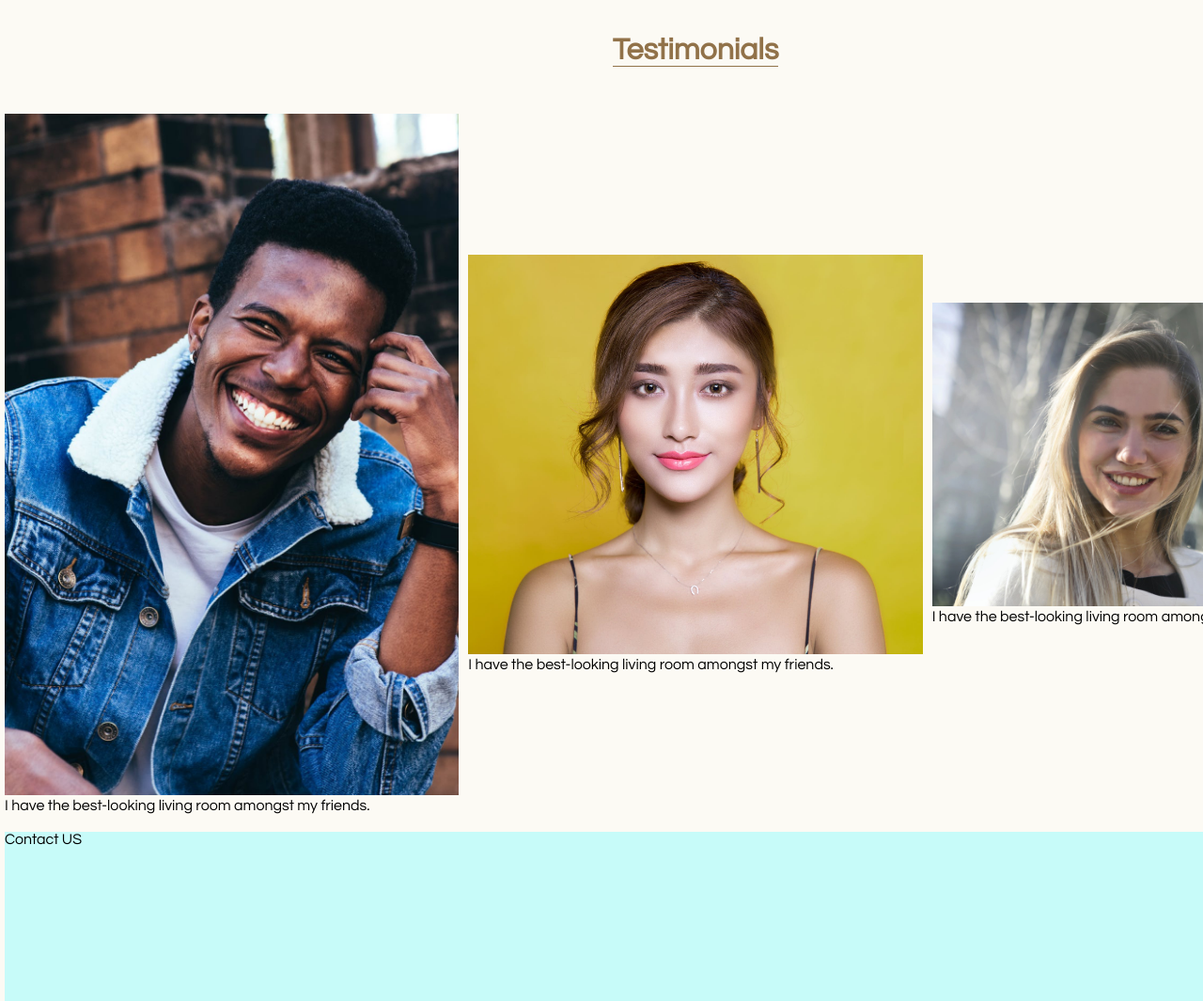
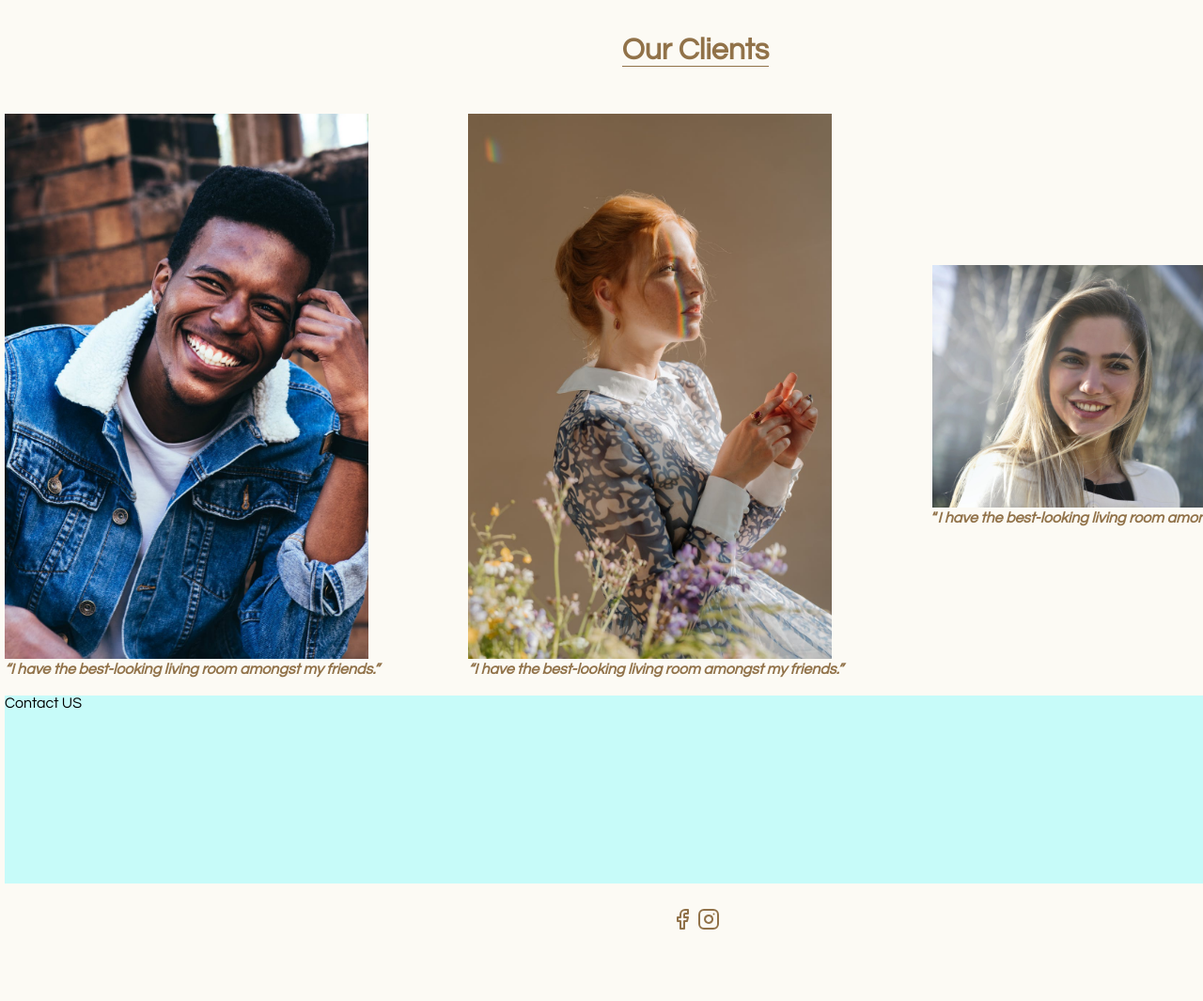
Before and after one commit to valeponchi/HTML-CSS-only-project, a plain HTML site: page index.html in a window 1280 px wide. Shown: the part 2070-3135 px from the top of the page at 94% size. After the commit the page ends 3063 px from the top, so only its background shows below. Drawn offline with Linux system fonts and the light colour scheme.

Commit message:
quotations and new img in home/testimonials

```diff
--- a/home.css
+++ b/home.css
@@ -140,6 +140,11 @@ main {
   border-bottom: 1px solid var(--primary-darker);
 }
 
+.testimonials q {
+  color: var(--primary-darker);
+  font-weight: 600;
+}
+
 .t-title {
   grid-area: t;
 }
@@ -157,7 +162,7 @@ main {
 }
 
 .testimonial-wrapper img {
-  width: 100%;
+  width: 80%;
   /* height: 400px; */
 }
 
--- a/index.html
+++ b/index.html
@@ -94,22 +94,22 @@
     </section>
 
     <section class="testimonials">
-      <h3 class="t-title">Testimonials</h3>
+      <h3 class="t-title">Our Clients</h3>
       <div class="client-1 testimonial-wrapper">
           <div class="client">
             <img src="/assets/img/testimonials/client-man-2.jpeg" alt="client">
           </div>
           <span>
-            <p>I have the best-looking living room amongst my friends.</p>
+            <em><q>I have the best-looking living room amongst my friends.</q></em>
           </span>
       </div>
 
       <div class="client-2 testimonial-wrapper">
         <div class="client">
-          <img src="/assets/img/testimonials/client1.jpeg" alt="client">
+          <img src="/assets/img/testimonials/client2.jpeg" alt="client">
         </div>
         <span>
-          <p>I have the best-looking living room amongst my friends.</p>
+          <em><q>I have the best-looking living room amongst my friends.</q></em>
         </span>
       </div>
 
@@ -118,7 +118,7 @@
           <img src="/assets/img/testimonials/client3.jpeg" alt="client">
         </div>
         <span>
-          <p>I have the best-looking living room amongst my friends.</p>
+          <q><em>I have the best-looking living room amongst my friends.</em></q>
         </span>
       </div>
     </section>
```
